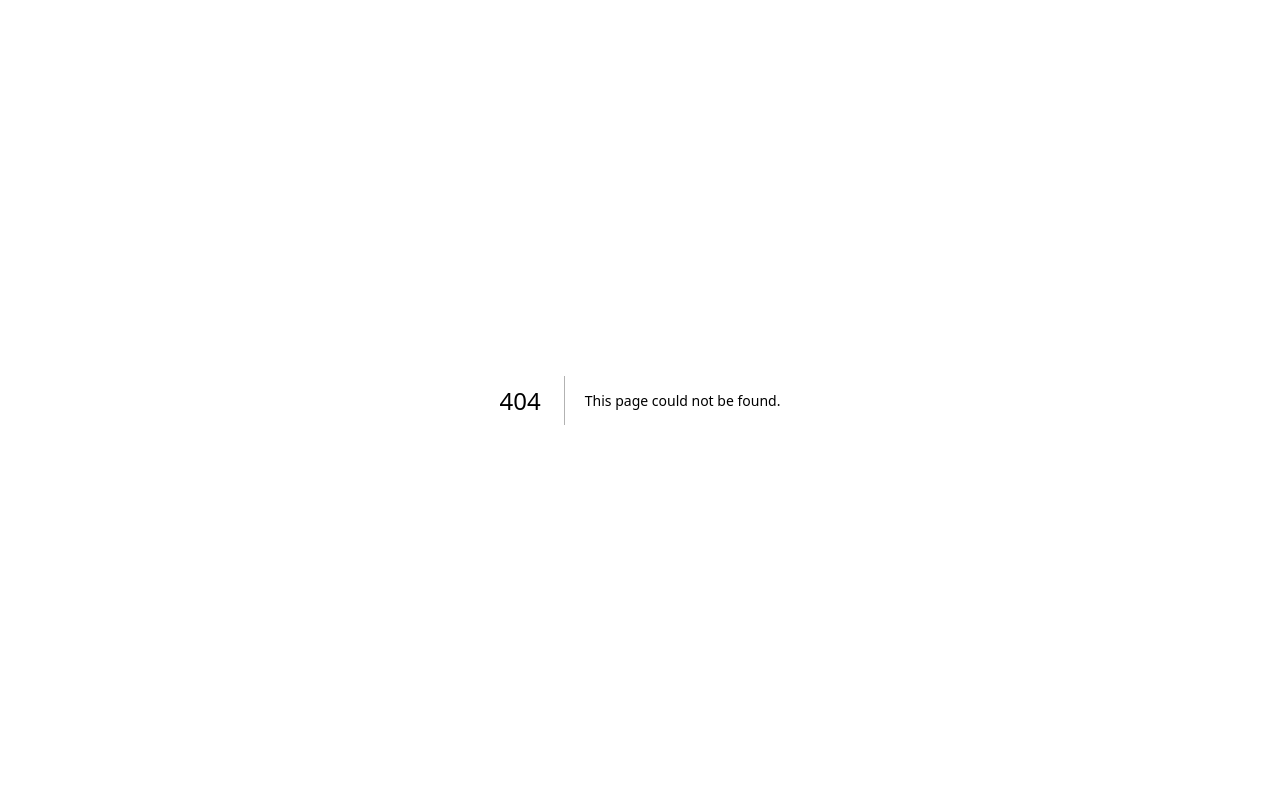
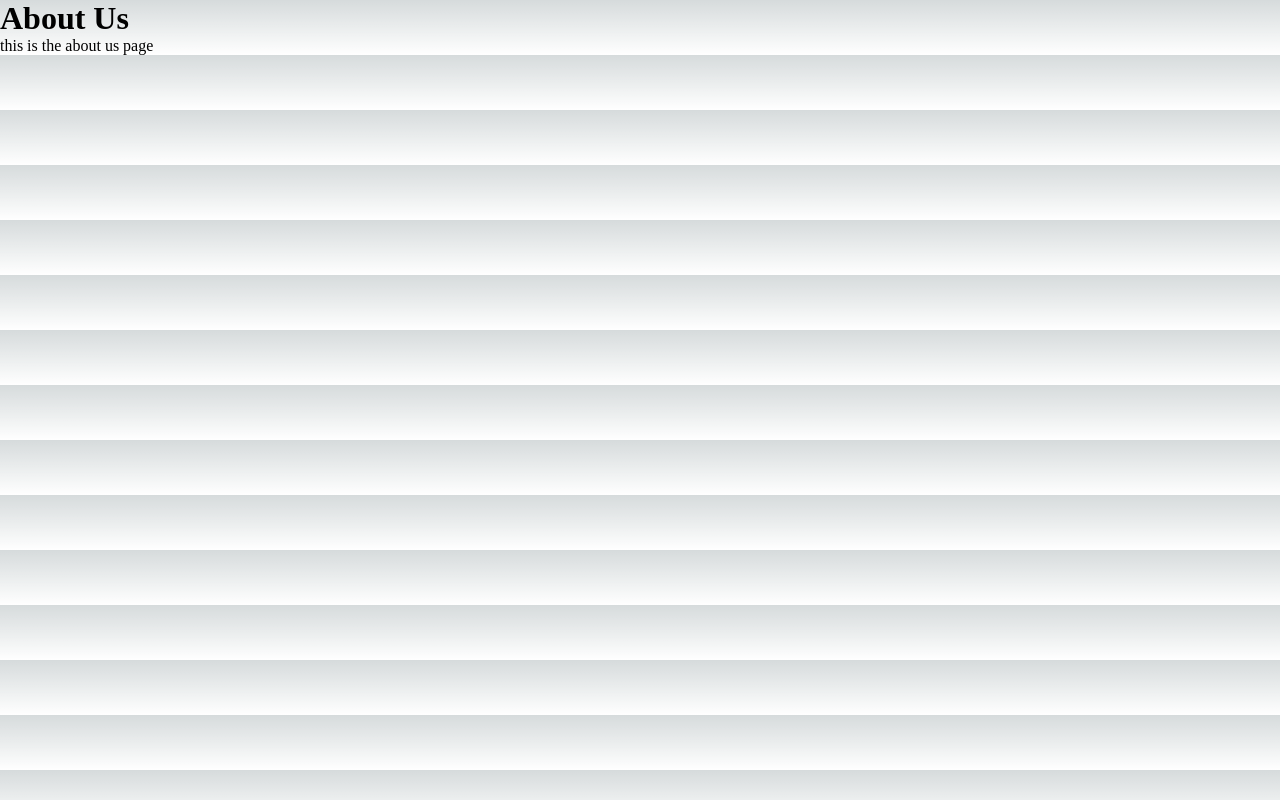
Before and after one commit to whcarter3/luna-bakery-kc, a Next.js app: page /about-us in a window 1280 px wide. Before the commit this address had no page. Built offline with nearby package versions, Linux system fonts and the light colour scheme.

Commit message:
adds about us page and adds tailwind css

```diff
--- a/package.json
+++ b/package.json
@@ -9,6 +9,7 @@
     "lint": "next lint"
   },
   "dependencies": {
+    "@headlessui/react": "^1.7.7",
     "@next/font": "13.1.1",
     "@types/node": "18.11.18",
     "@types/react": "18.0.26",
@@ -19,5 +20,10 @@
     "react": "18.2.0",
     "react-dom": "18.2.0",
     "typescript": "4.9.4"
+  },
+  "devDependencies": {
+    "autoprefixer": "^10.4.13",
+    "postcss": "^8.4.20",
+    "tailwindcss": "^3.2.4"
   }
 }
--- /dev/null
+++ b/pages/about-us.tsx
@@ -0,0 +1,25 @@
+import Head from 'next/head';
+import { Inter } from '@next/font/google';
+
+export default function AboutUs() {
+  return (
+    <>
+      <Head>
+        <title>About Us</title>
+        <meta
+          name="description"
+          content="Generated by create next app"
+        />
+        <meta
+          name="viewport"
+          content="width=device-width, initial-scale=1"
+        />
+        <link rel="icon" href="/favicon.ico" />
+      </Head>
+      <main>
+        <h1>About Us</h1>
+        <p>this is the about us page</p>
+      </main>
+    </>
+  );
+}
--- /dev/null
+++ b/postcss.config.js
@@ -0,0 +1,6 @@
+module.exports = {
+  plugins: {
+    tailwindcss: {},
+    autoprefixer: {},
+  },
+}
--- /dev/null
+++ b/tailwind.config.js
@@ -0,0 +1,11 @@
+/** @type {import('tailwindcss').Config} */
+module.exports = {
+  content: [
+    './pages/**/*.{js,ts,jsx,tsx}',
+    './components/**/*.{js,ts,jsx,tsx}',
+  ],
+  theme: {
+    extend: {},
+  },
+  plugins: [],
+};
```
Also changed, not shown: pages/index.tsx (+19 -11 lines), 1 other file (tests, documents, lock files or other folders).
